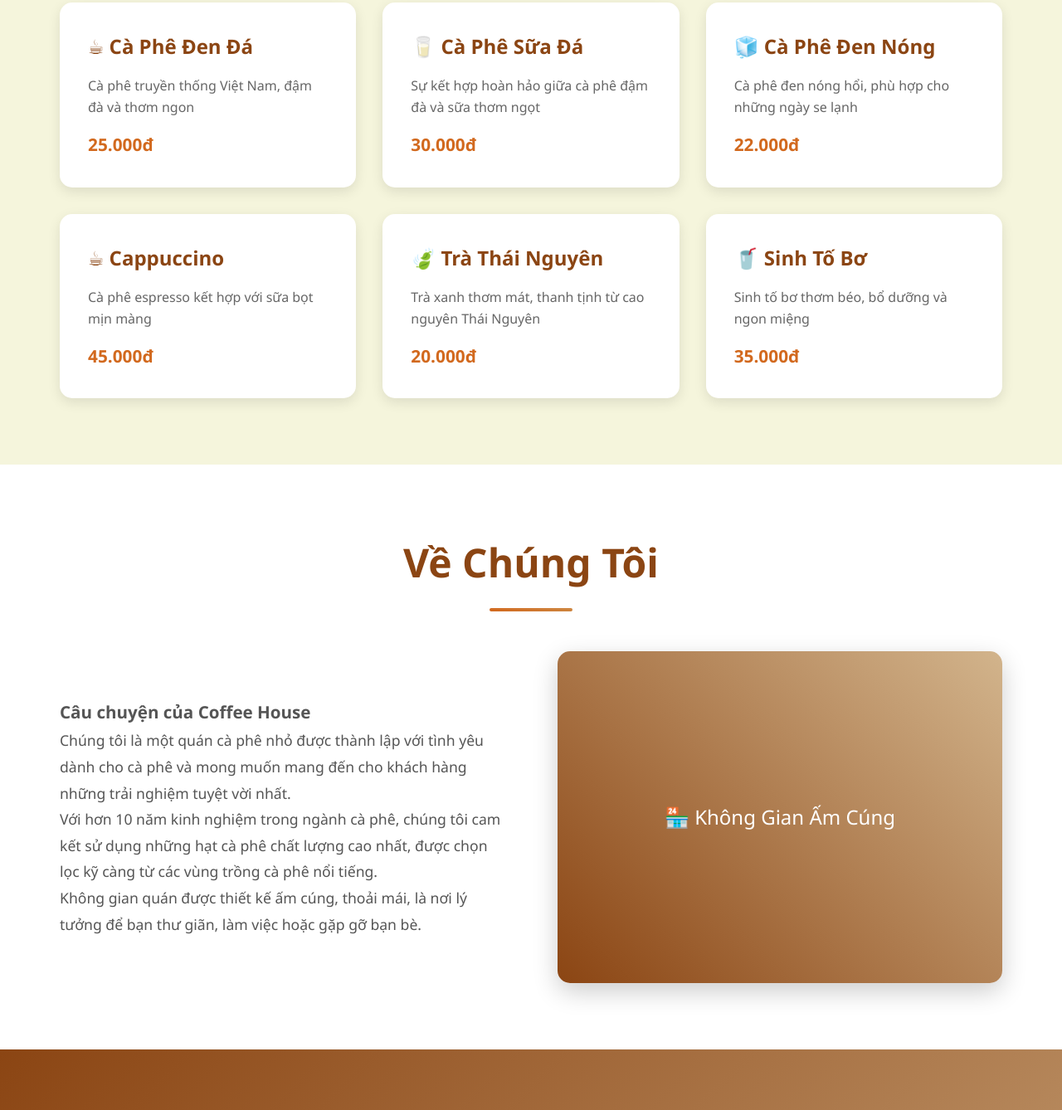
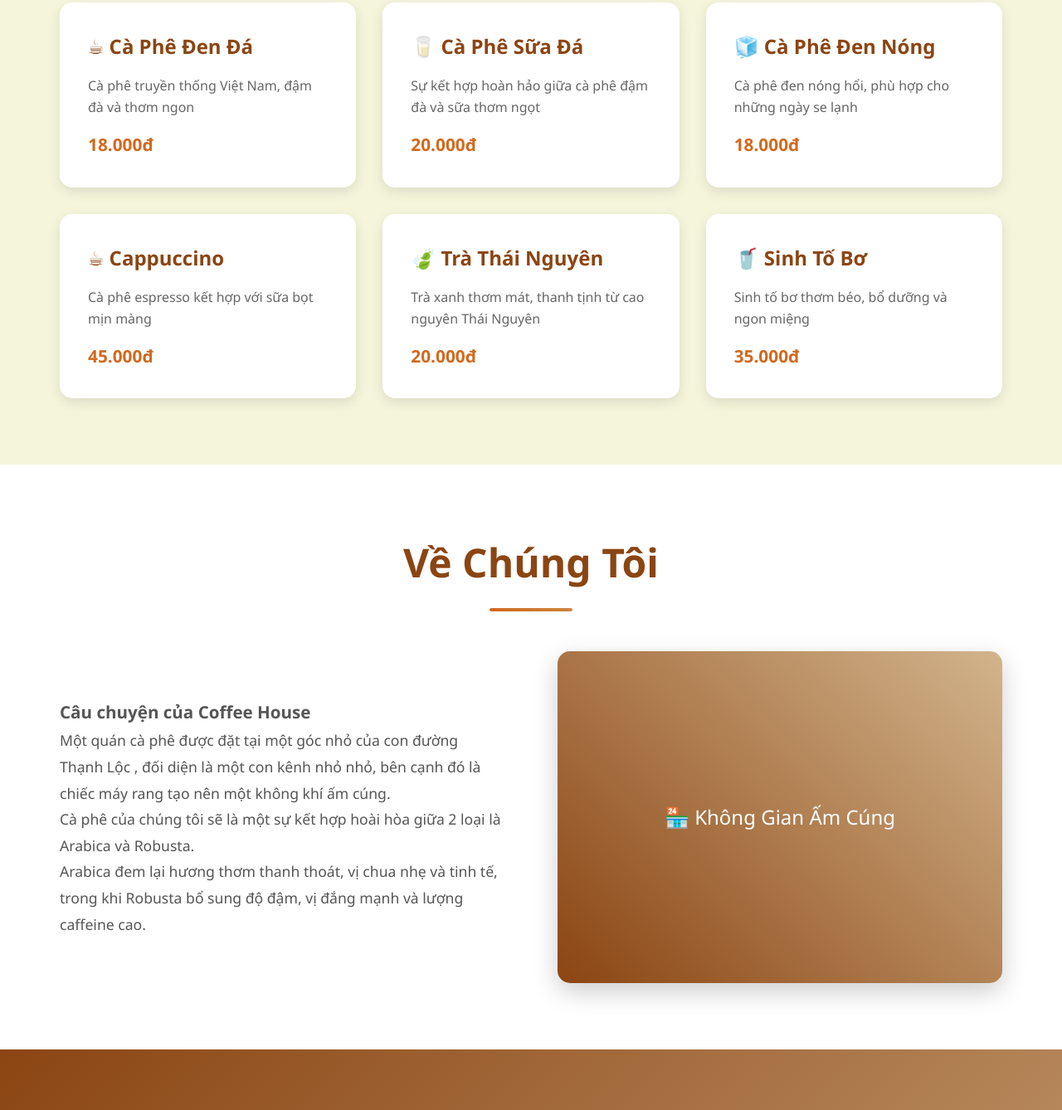
Before and after one commit to TheVinh2812/VinhDiep, a plain HTML site: page index.html in a window 1280 px wide. Shown: the part 1022-2360 px from the top of the page at 83% size. Drawn offline with Linux system fonts and the light colour scheme.

Commit message:
Add files via upload

```diff
--- a/index.html
+++ b/index.html
@@ -37,17 +37,17 @@
           <div class="menu-item">
             <h3>☕ Cà Phê Đen Đá</h3>
             <p>Cà phê truyền thống Việt Nam, đậm đà và thơm ngon</p>
-            <div class="price">25.000đ</div>
+            <div class="price">18.000đ</div>
           </div>
           <div class="menu-item">
             <h3>🥛 Cà Phê Sữa Đá</h3>
             <p>Sự kết hợp hoàn hảo giữa cà phê đậm đà và sữa thơm ngọt</p>
-            <div class="price">30.000đ</div>
+            <div class="price">20.000đ</div>
           </div>
           <div class="menu-item">
             <h3>🧊 Cà Phê Đen Nóng</h3>
             <p>Cà phê đen nóng hổi, phù hợp cho những ngày se lạnh</p>
-            <div class="price">22.000đ</div>
+            <div class="price">18.000đ</div>
           </div>
           <div class="menu-item">
             <h3>☕ Cappuccino</h3>
@@ -76,18 +76,17 @@
           <div class="about-text">
             <h3>Câu chuyện của Coffee House</h3>
             <p>
-              Chúng tôi là một quán cà phê nhỏ được thành lập với tình yêu dành
-              cho cà phê và mong muốn mang đến cho khách hàng những trải nghiệm
-              tuyệt vời nhất.
+              Một quán cà phê được đặt tại một góc nhỏ của con đường Thạnh Lộc ,
+              đối diện là một con kênh nhỏ nhỏ, bên cạnh đó là chiếc máy rang
+              tạo nên một không khí ấm cúng.
             </p>
             <p>
-              Với hơn 10 năm kinh nghiệm trong ngành cà phê, chúng tôi cam kết
-              sử dụng những hạt cà phê chất lượng cao nhất, được chọn lọc kỹ
-              càng từ các vùng trồng cà phê nổi tiếng.
+              Cà phê của chúng tôi sẽ là một sự kết hợp hoài hòa giữa 2 loại là
+              Arabica và Robusta.
             </p>
-            <p>
-              Không gian quán được thiết kế ấm cúng, thoải mái, là nơi lý tưởng
-              để bạn thư giãn, làm việc hoặc gặp gỡ bạn bè.
+
+            </p> Arabica đem lại hương thơm thanh thoát, vị chua nhẹ và tinh tế, trong khi Robusta bổ sung độ đậm,
+              vị đắng mạnh và lượng caffeine cao.
             </p>
           </div>
           <div class="about-image">
@@ -135,8 +134,8 @@
     <!-- Footer -->
     <footer>
       <div class="container">
-        <p>&copy; 2024 Coffee House. Tất cả quyền được bảo lưu.</p>
-        <p>📍 123 Đường ABC, Quận XYZ, TP.HCM | ☎️ 0123-456-789</p>
+        <p>&copy; 2805 Coffee House. Tất cả quyền được bảo lưu.</p>
+        <p>📍 Thạnh Lộc, Quận 12, TP.HCM | ☎️ 0856.399.945</p>
       </div>
     </footer>
 
```
